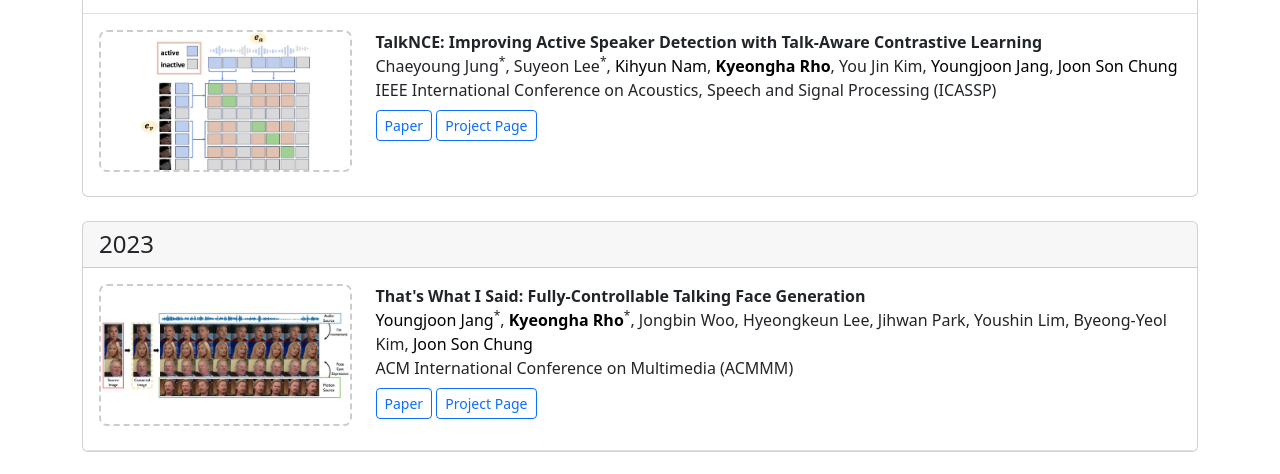
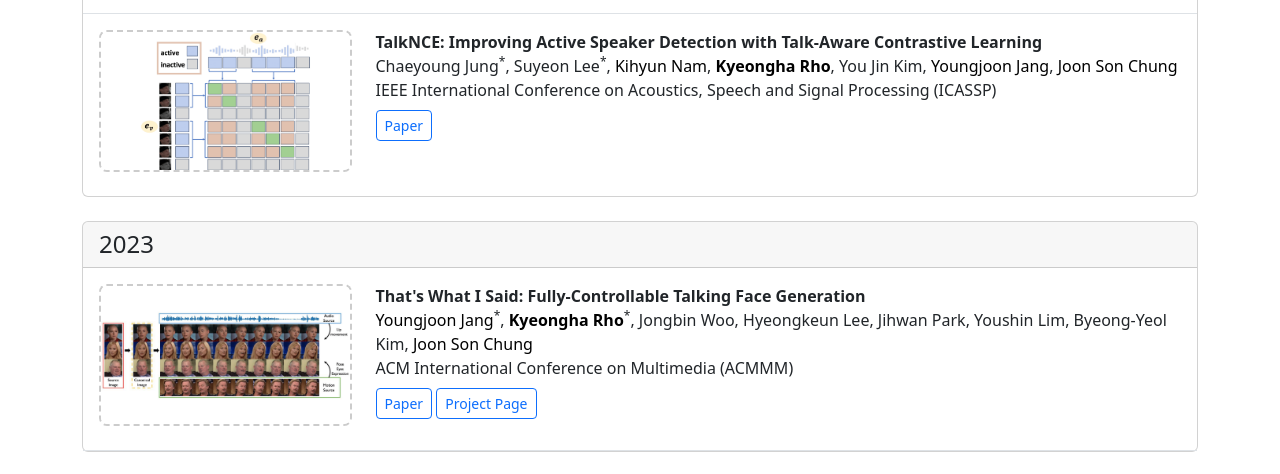
Before and after one commit to KyeonghaRho/kyeongharho.github.io, a plain HTML site: page index.html in a window 1280 px wide. Shown: the part 2200-2674 px from the top of the page. Drawn offline with nearby package versions, Linux system fonts and the light colour scheme.

Commit message:
edited publication hyperlink

```diff
--- a/index.html
+++ b/index.html
@@ -262,7 +262,7 @@ a.author {
                                     Chaeyoung Jung<sup>*</sup>, Suyeon Lee<sup>*</sup>, Kihyun Nam, Kyeongha Rho, You Jin Kim, Youngjoon Jang, Joon Son Chung<br>
                                     IEEE International Conference on Acoustics, Speech and Signal Processing (ICASSP)<br>
                                     <a href="https://arxiv.org/abs/2309.12306" class="btn btn-outline-primary btn-sm mt-2" target="_blank" rel="noopener noreferrer">Paper</a>
-                                    <a href="" class="btn btn-outline-primary btn-sm mt-2" target="_blank" rel="noopener noreferrer">Project Page</a>
+                                    <!-- <a href="" class="btn btn-outline-primary btn-sm mt-2" target="_blank" rel="noopener noreferrer">Project Page</a> -->
                                 </div>
                             </div>
                         </div>
```
